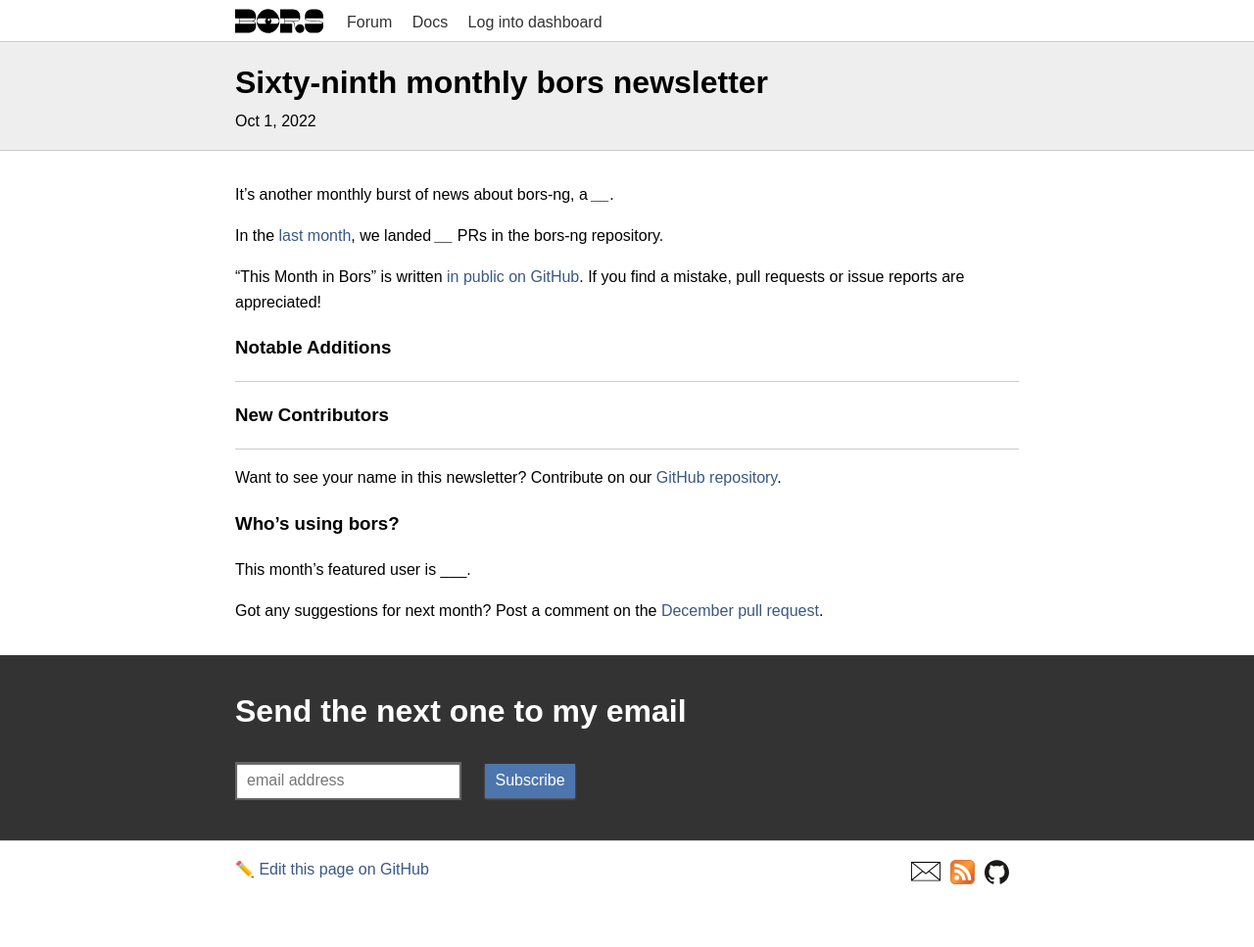
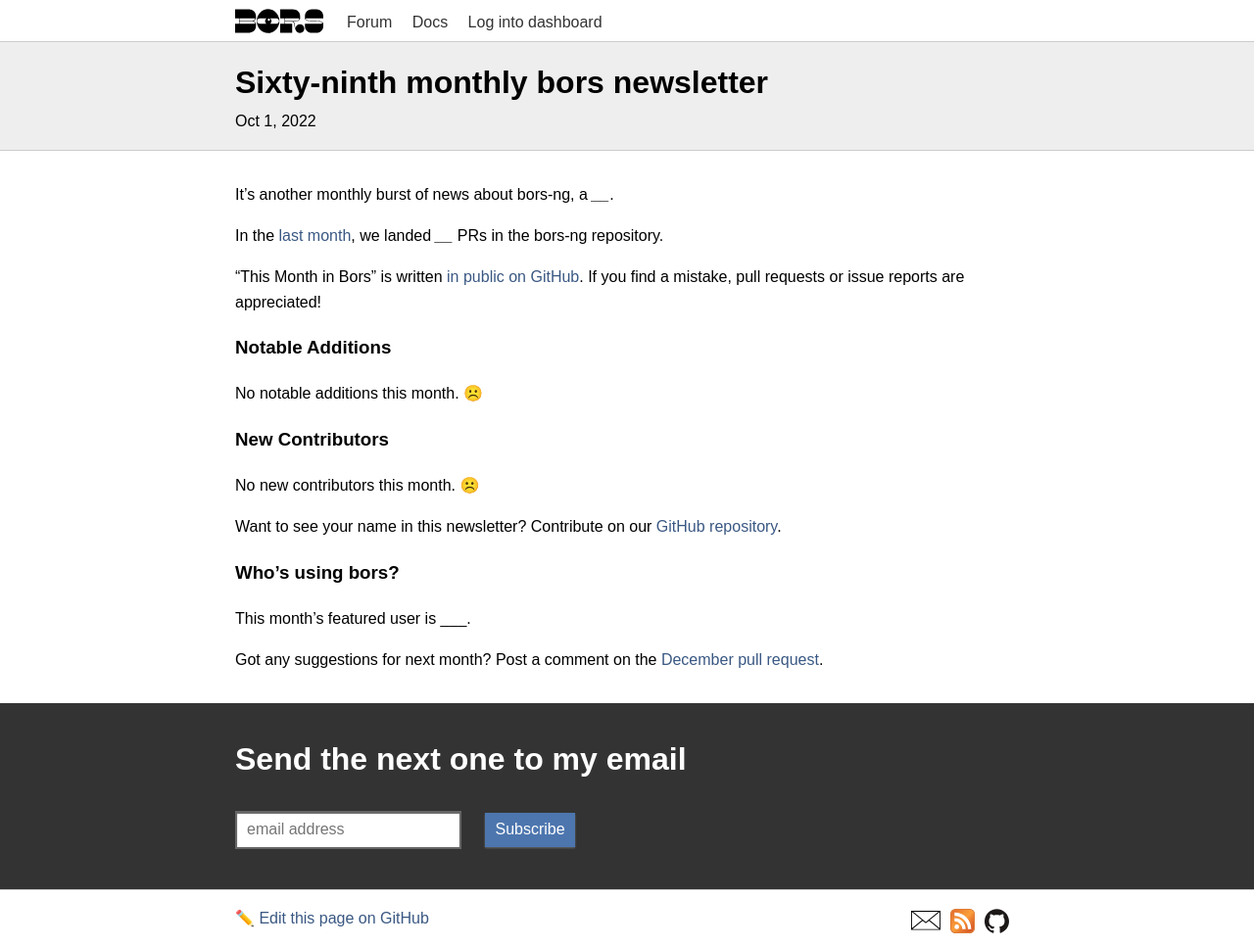
Before and after one commit to bors-ng/bors-ng.github.io, a Jekyll site: the page built from _posts/2022-10-01-tmib-69.md, in a window 1280 px wide. Shown: the whole page at 98% size. Built offline with Jekyll 4.4.1, drawn with Linux system fonts in a browser that asks for light colours; before the commit the page ends 917 px from its top, so only the background shows below that.

Commit message:
Fill in defaults for these fields

```diff
--- a/_posts/2022-10-01-tmib-69.md
+++ b/_posts/2022-10-01-tmib-69.md
@@ -19,12 +19,12 @@
 
 ### Notable Additions
 
-___
+No notable additions this month. ☹️
 
 
 ### New Contributors
 
-___
+No new contributors this month. ☹️
 
 Want to see your name in this newsletter? Contribute on our [GitHub repository](https://github.com/bors-ng/bors-ng).
 
```
